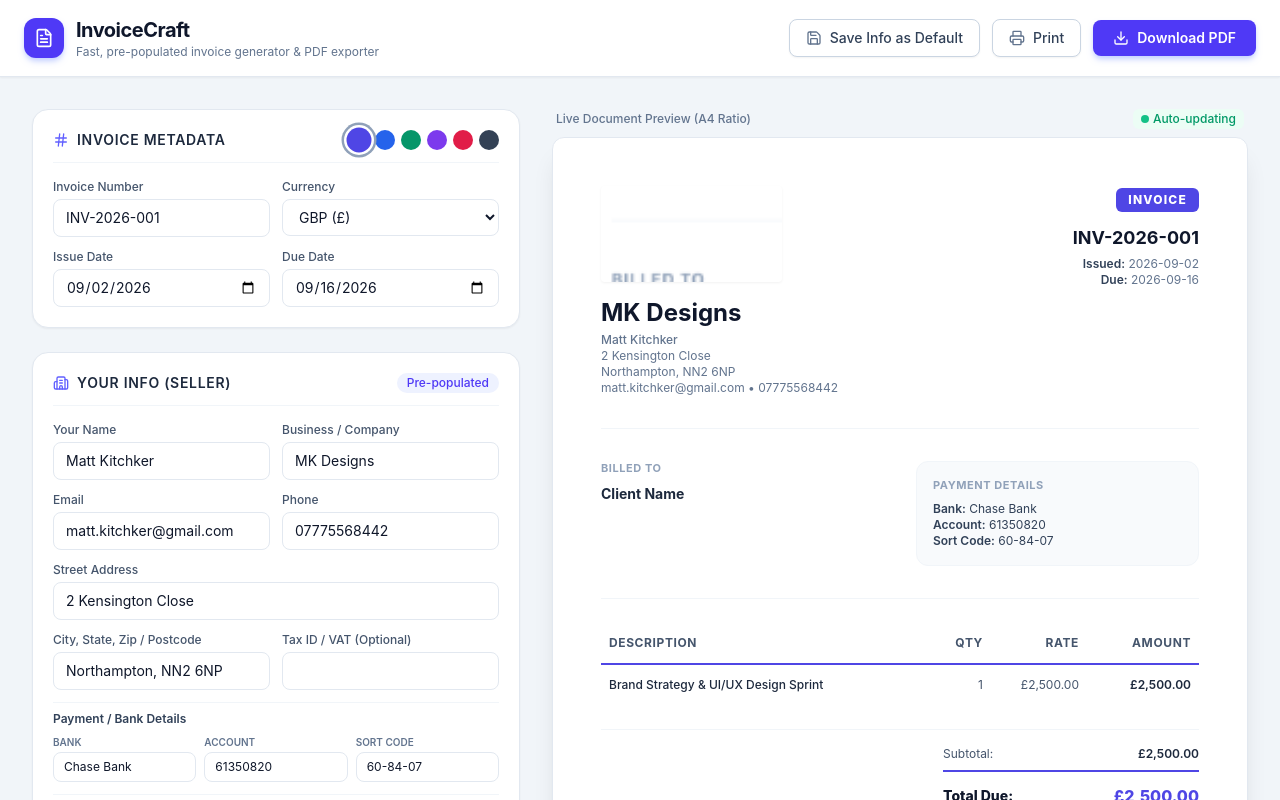
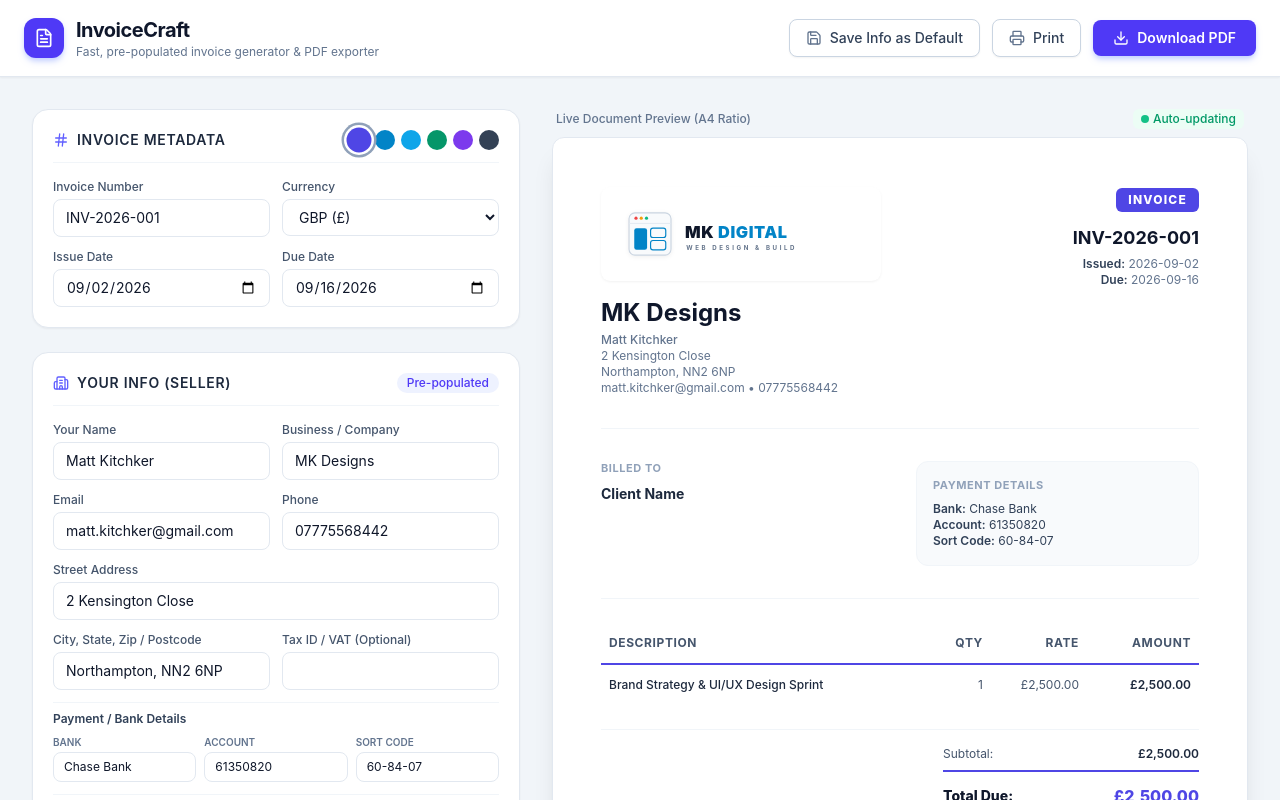
Before and after one commit to kitchyk00/invoice, a React (Vite) app: page / in a window 1280 px wide. Shown: the top 800 px of the page. Built offline with nearby package versions, Linux system fonts and the light colour scheme.

Commit message:
Set crisp vector logo.svg as default company logo

```diff
--- a/src/App.tsx
+++ b/src/App.tsx
@@ -23,7 +23,7 @@ const DEFAULT_SELLER: SellerInfo = {
   bankName: 'Chase Bank',
   accountNumber: '61350820',
   sortCode: '60-84-07',
-  logoUrl: '/logo.png'
+  logoUrl: '/logo.svg'
 };
 
 const DEFAULT_CLIENT: ClientInfo = {
@@ -47,10 +47,10 @@ const CURRENCIES = [
 
 const ACCENT_COLORS = [
   { name: 'Indigo', value: '#4f46e5' },
-  { name: 'Blue', value: '#2563eb' },
+  { name: 'Blue', value: '#0284c7' },
+  { name: 'Sky', value: '#0ea5e9' },
   { name: 'Emerald', value: '#059669' },
   { name: 'Violet', value: '#7c3aed' },
-  { name: 'Rose', value: '#e11d48' },
   { name: 'Slate', value: '#334155' },
 ];
 
@@ -65,10 +65,12 @@ export default function App() {
     if (saved) {
       try {
         const parsed = JSON.parse(saved);
-        // Ensure new defaults if missing or outdated
+        // Ensure new defaults if missing or outdated, update /logo.png to /logo.svg
+        const logoUrl = (!parsed.logoUrl || parsed.logoUrl === '/logo.png') ? '/logo.svg' : parsed.logoUrl;
         return {
           ...DEFAULT_SELLER,
           ...parsed,
+          logoUrl,
           sortCode: parsed.sortCode || parsed.routingOrIban || DEFAULT_SELLER.sortCode,
         };
       } catch (e) {
```
Also changed, not shown: public/logo.svg (added).
